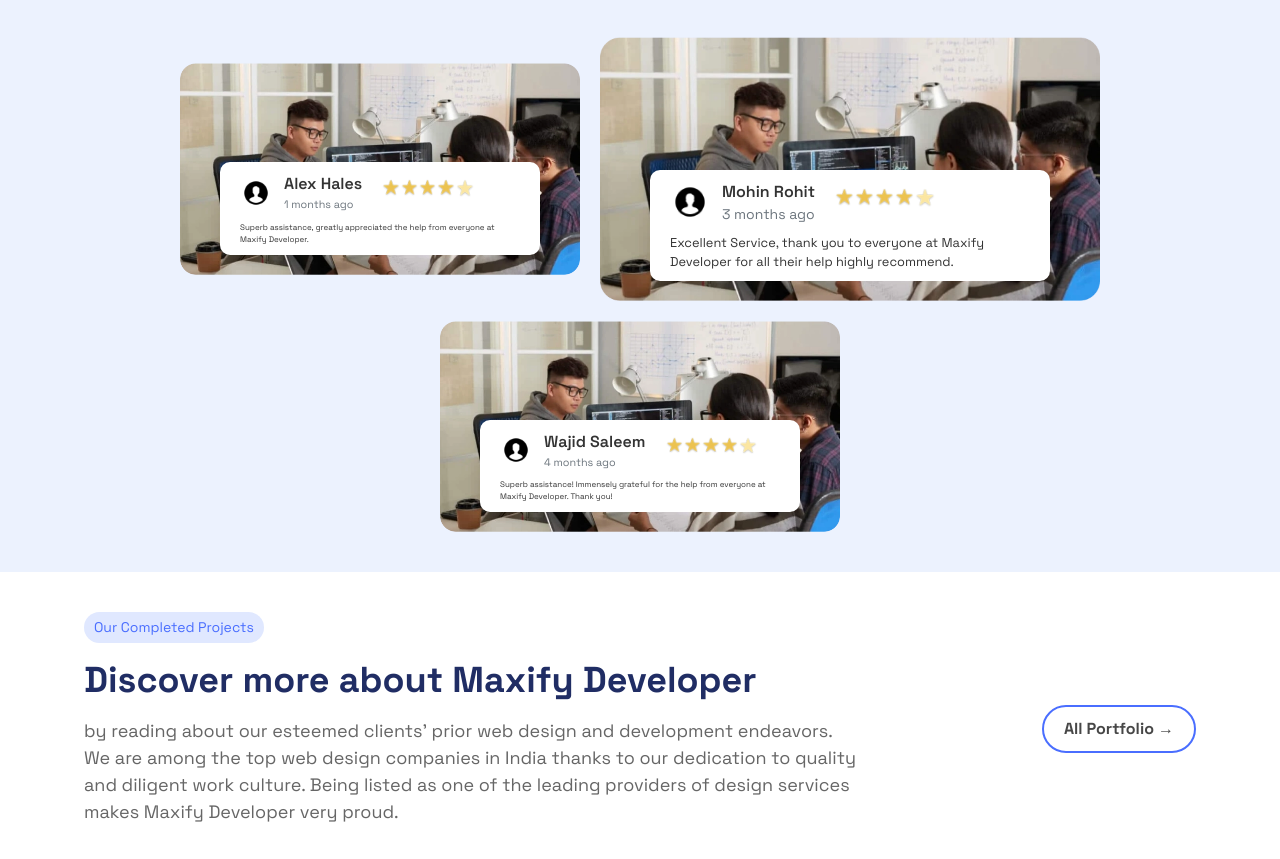
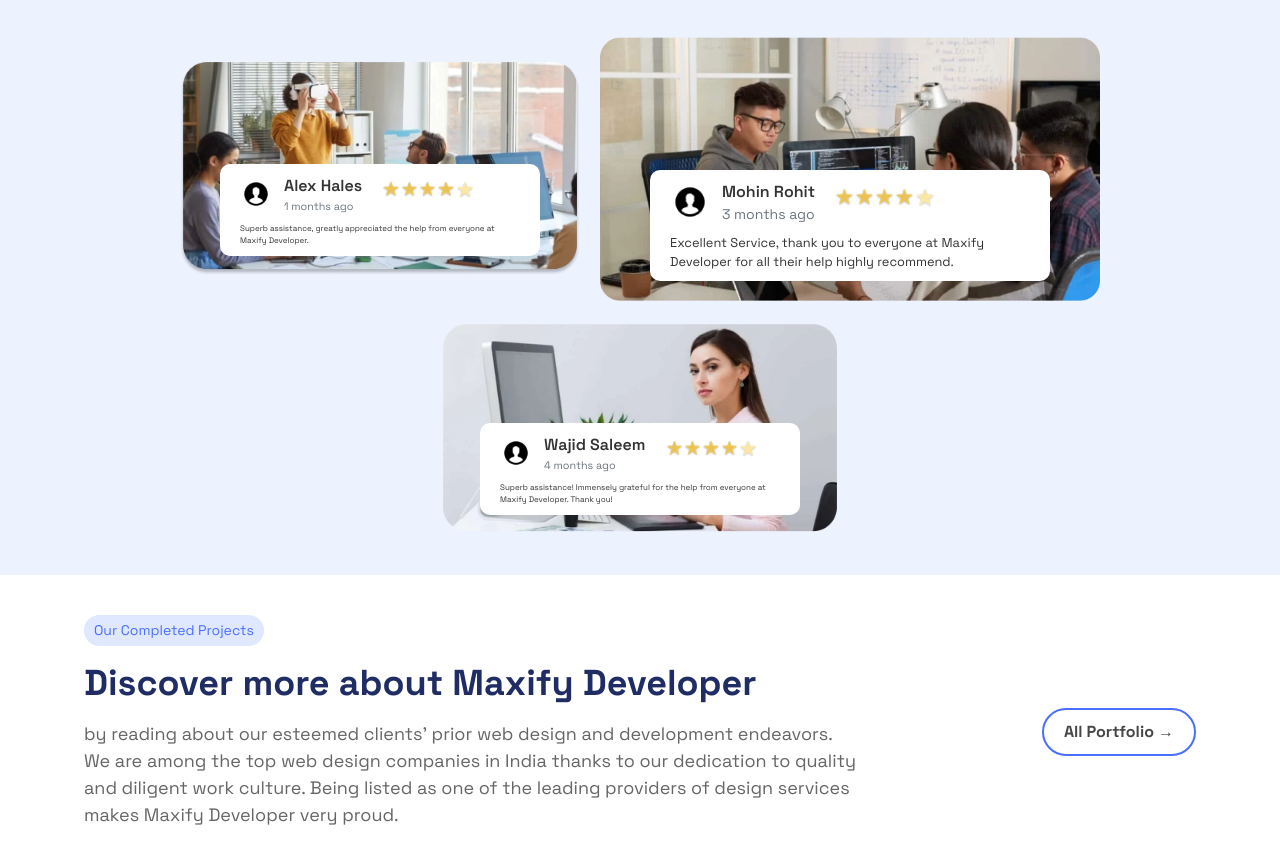
Before and after one commit to Suraj90127/Maxify-Landing, a website: page public/index.html in a window 1280 px wide. Shown: the part 6595-7454 px from the top of the page. Drawn offline with nearby package versions, Linux system fonts and the light colour scheme.

Commit message:
changessss

```diff
--- a/public/index.html
+++ b/public/index.html
@@ -890,7 +890,7 @@
       </div>
       <div class="projects">
         <div class="project small">
-          <img src="./src/Assets/8.webp" alt="Project 1">
+          <img src="./src/Assets/7.webp" alt="Project 1">
           <div class="caption">
             <div class="card">
               <div class="card-header-side">
@@ -938,7 +938,7 @@
           </div>
         </div>
         <div class="project small">
-          <img src="./src/Assets/8.webp" alt="Project 3">
+          <img src="./src/Assets/9.webp" alt="Project 3">
           <div class="caption">
             <div class="card">
               <div class="card-header-side">
```
